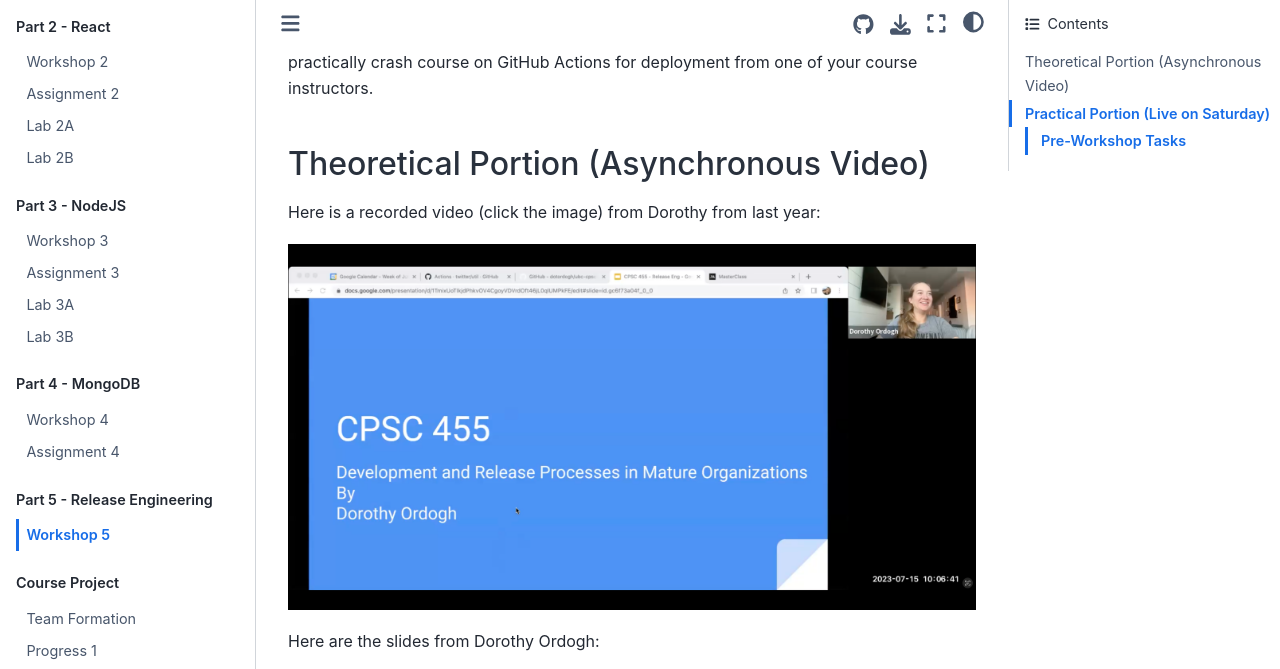
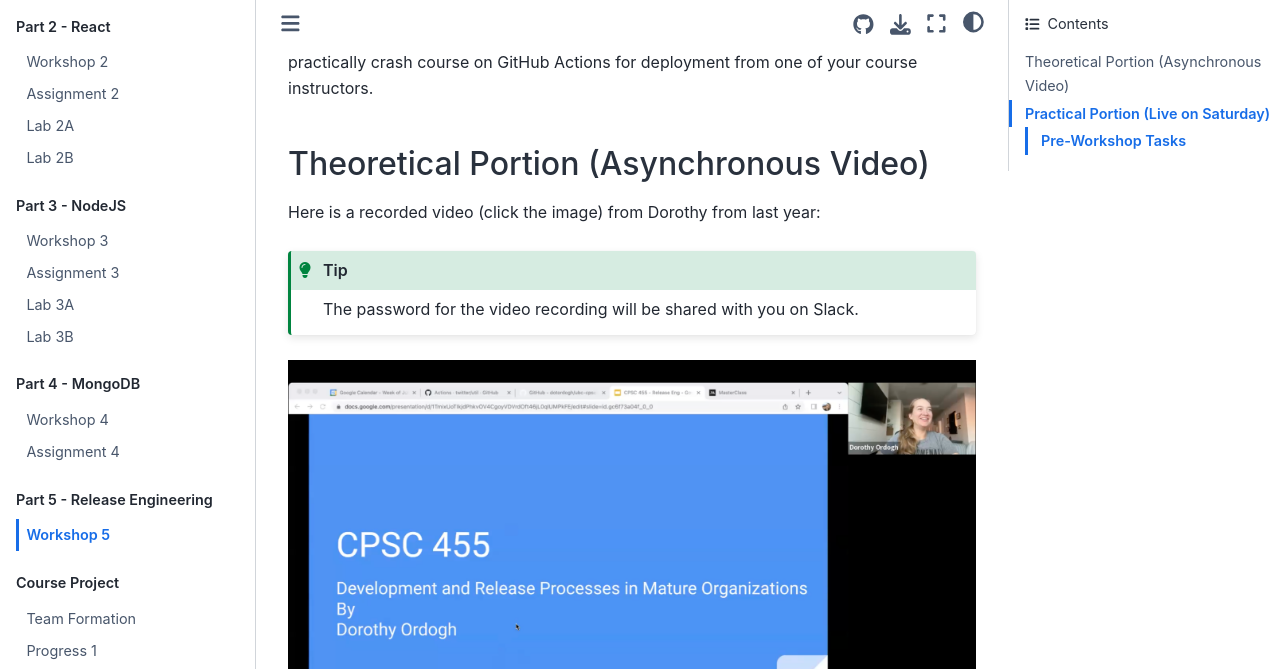
Before and after one commit to UBC-CS/cpsc455, a Jupyter Book: the page built from notes/part05/workshop05.md, in a window 1280 px wide and 900 px high, scrolled down 355 px, cut to the strip 0-669 px from the top of the window. Built offline with Jupyter Book 1.0.4 settings and Sphinx 7.4.7 and the Sphinx Book theme 1.1.4, drawn with Linux system fonts in a browser that asks for light colours; pages that are not in the unit, such as notebooks, are missing from menus.

Commit message:
add tip for password

````diff
--- a/notes/part05/workshop05.md
+++ b/notes/part05/workshop05.md
@@ -11,6 +11,10 @@ The theoretical portion will be presented by an industry expert (Dorothy Ordogh)
 ## Theoretical Portion (Asynchronous Video)
 
 Here is a recorded video (click the image) from Dorothy from last year:
+
+```{tip}
+The password for the video recording will be shared with you on Slack.
+```
 
 <a href="https://ubc.zoom.us/rec/share/a0RGCncyD58TxcnNc0Z3i1ZjodrdfSOZkTgaM91_vh5IIK0HFpP47wo6zL-k7F-p.-6P0h86FrfQwh3WJ"><img src="images/cover.png"></a>
 
````
